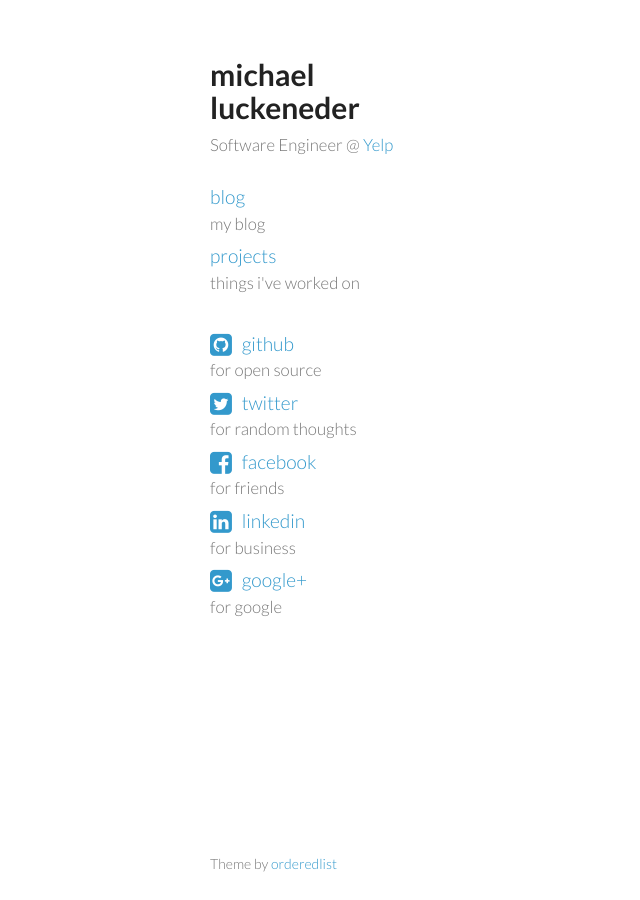
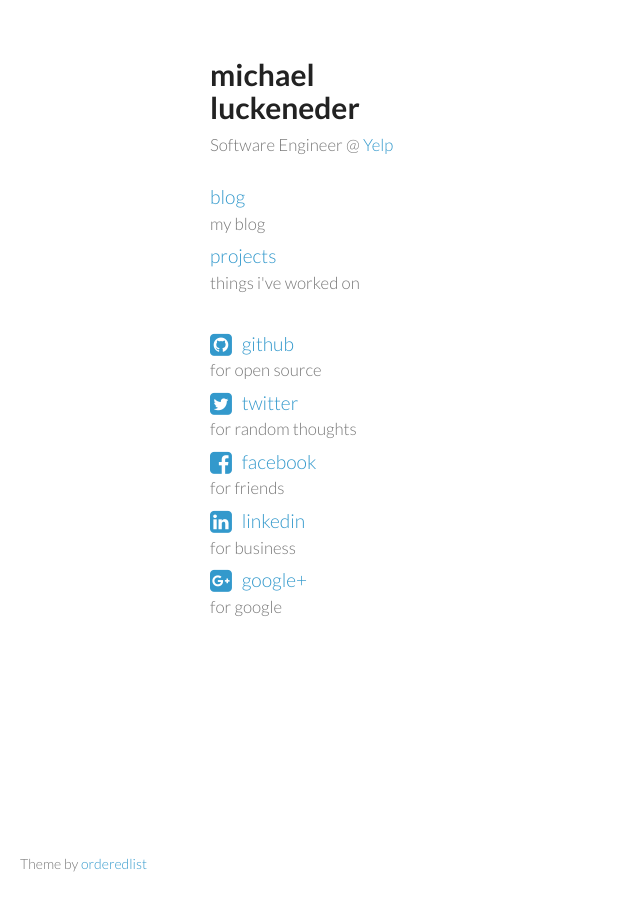
Before and after one commit to optiminimalist/optiminimalist.github.io, a Jekyll site: the page built from index.html, in a window 1280 px wide. Shown: the whole page, without its empty margins (0-640 px from the left). Built offline with Jekyll 4.4.1, drawn with Linux system fonts in a browser that asks for light colours; nearby versions of some CDN libraries; comment, search, counter and statistics services are not loaded.

Commit message:
changed footer

```diff
--- a/stylesheets/styles.css
+++ b/stylesheets/styles.css
@@ -215,8 +215,8 @@ hr {
 }
 
 footer {
-  width:270px;
-  float:left;
+  width:400px;
+  left:20px;
   position:fixed;
   bottom:50px;
 }
```
